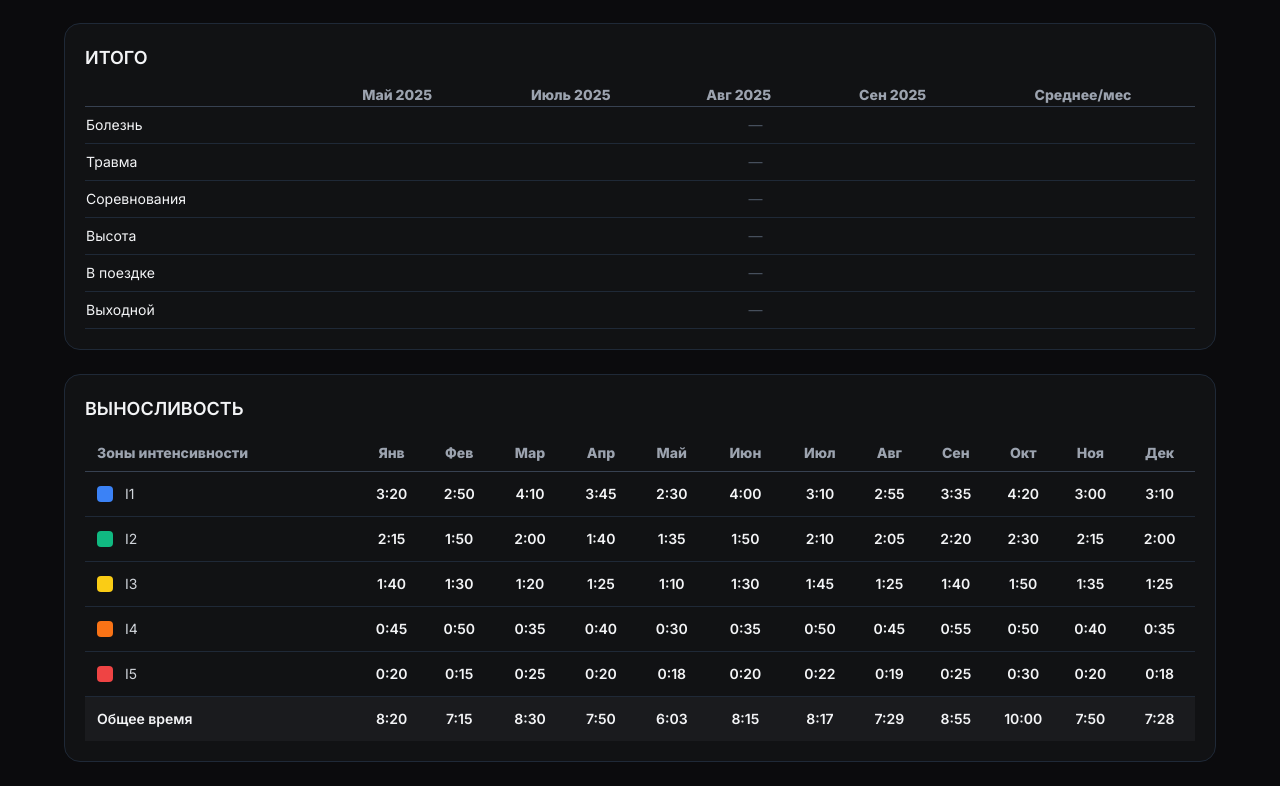
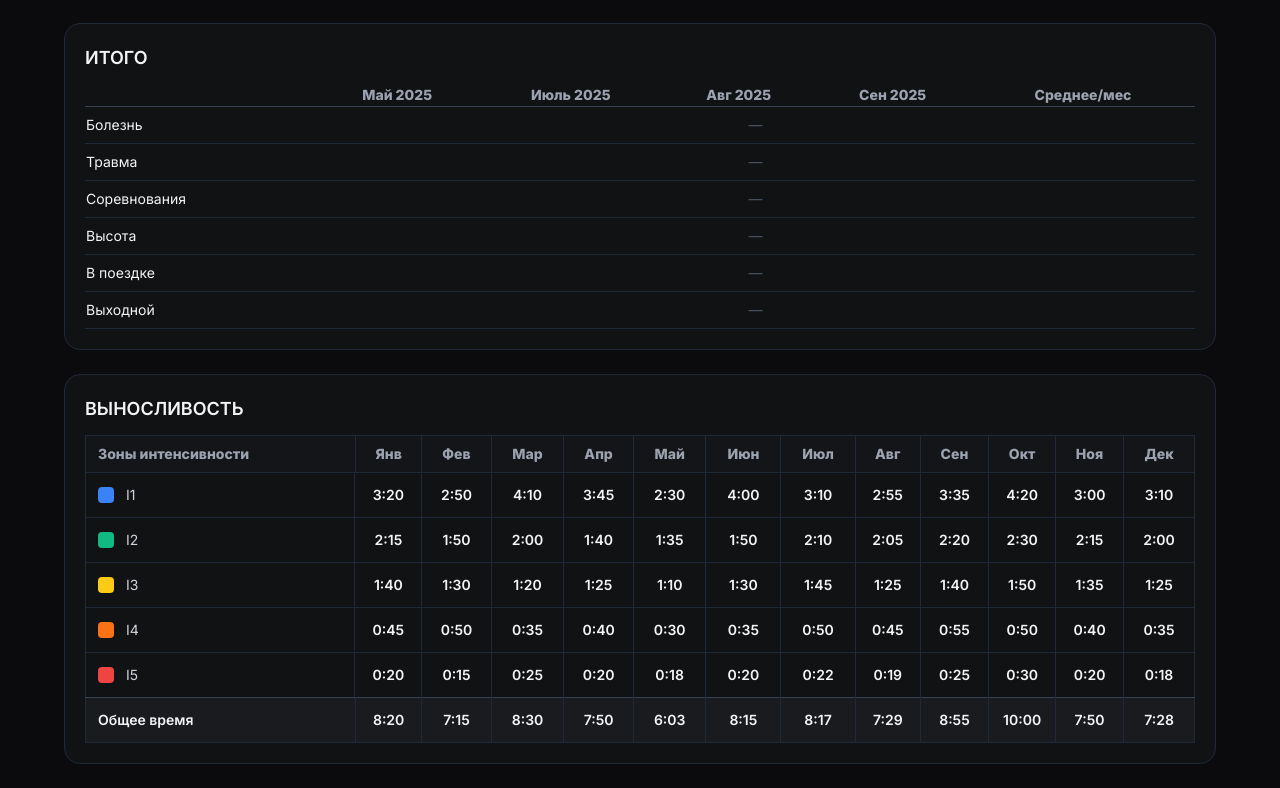
Before and after one commit to mbaliabin/dagbook-test, a React (Vite) app in the folder fasx-frontend/: page /statistics in a window 1280 px wide. Shown: the part 550-1338 px from the top of the page. Built offline with nearby package versions, Linux system fonts and the light colour scheme.

Commit message:
Доработка StatisticsPage.tsx 4

```diff
--- a/fasx-frontend/src/pages/StatisticsPage.tsx
+++ b/fasx-frontend/src/pages/StatisticsPage.tsx
@@ -21,7 +21,6 @@ export default function StatisticsPage() {
   const [interval, setInterval] = useState("Месяц");
   const [mode, setMode] = useState("Время");
 
-  // Данные по зонам
   const enduranceData = [
     { zone: "I1", color: "#3b82f6", data: ["3:20", "2:50", "4:10", "3:45", "2:30", "4:00", "3:10", "2:55", "3:35", "4:20", "3:00", "3:10"] },
     { zone: "I2", color: "#10b981", data: ["2:15", "1:50", "2:00", "1:40", "1:35", "1:50", "2:10", "2:05", "2:20", "2:30", "2:15", "2:00"] },
@@ -32,20 +31,17 @@ export default function StatisticsPage() {
 
   const months = ["Янв", "Фев", "Мар", "Апр", "Май", "Июн", "Июл", "Авг", "Сен", "Окт", "Ноя", "Дек"];
 
-  // Функция для перевода времени в минуты
   const toMinutes = (time: string) => {
     const [h, m] = time.split(":").map(Number);
     return h * 60 + m;
   };
 
-  // Функция для перевода минут обратно в строку "ч:мм"
   const toTimeString = (minutes: number) => {
     const h = Math.floor(minutes / 60);
     const m = minutes % 60;
     return `${h}:${m.toString().padStart(2, "0")}`;
   };
 
-  // Подсчет суммы по каждой колонке (месяцу)
   const totalByMonth = months.map((_, monthIndex) => {
     const totalMinutes = enduranceData.reduce(
       (sum, zone) => sum + toMinutes(zone.data[monthIndex]),
@@ -57,6 +53,7 @@ export default function StatisticsPage() {
   return (
     <div className="min-h-screen bg-[#0B0B0D] text-gray-100 p-6">
       <div className="max-w-6xl mx-auto space-y-6">
+
         {/* ФИЛЬТРЫ */}
         <div className="grid grid-cols-1 md:grid-cols-2 gap-4">
           <div className="bg-[#111214] p-4 rounded-2xl border border-gray-800">
@@ -164,12 +161,17 @@ export default function StatisticsPage() {
         <div className="bg-[#111214] p-5 rounded-2xl border border-gray-800">
           <h2 className="text-lg font-semibold mb-3">ВЫНОСЛИВОСТЬ</h2>
           <div className="overflow-x-auto">
-            <table className="w-full text-sm text-gray-300 border-collapse">
-              <thead className="text-gray-400 border-b border-gray-700">
+            <table className="w-full text-sm text-gray-300 border-collapse border border-gray-800">
+              <thead className="text-gray-400 bg-[#141518]">
                 <tr>
-                  <th className="text-left py-2 px-3">Зоны интенсивности</th>
+                  <th className="text-left py-2 px-3 border-r border-gray-800">
+                    Зоны интенсивности
+                  </th>
                   {months.map((month) => (
-                    <th key={month} className="py-2 px-2 text-center">
+                    <th
+                      key={month}
+                      className="py-2 px-2 text-center border-r border-gray-800 last:border-r-0"
+                    >
                       {month}
                     </th>
                   ))}
@@ -177,13 +179,22 @@ export default function StatisticsPage() {
               </thead>
               <tbody>
                 {enduranceData.map(({ zone, color, data }) => (
-                  <tr key={zone} className="border-b border-gray-800 hover:bg-[#1b1c1f] transition">
-                    <td className="py-3 px-3 flex items-center gap-3">
-                      <div className="w-4 h-4 rounded" style={{ backgroundColor: color }}></div>
+                  <tr
+                    key={zone}
+                    className="border-t border-gray-800 hover:bg-[#1b1c1f] transition"
+                  >
+                    <td className="py-3 px-3 flex items-center gap-3 border-r border-gray-800">
+                      <div
+                        className="w-4 h-4 rounded"
+                        style={{ backgroundColor: color }}
+                      ></div>
                       <span className="font-medium">{zone}</span>
                     </td>
                     {data.map((time, i) => (
-                      <td key={i} className="py-3 text-center text-gray-100 font-semibold">
+                      <td
+                        key={i}
+                        className="py-3 text-center text-gray-100 font-semibold border-r border-gray-800 last:border-r-0"
+                      >
                         {time}
                       </td>
                     ))}
@@ -192,9 +203,14 @@ export default function StatisticsPage() {
 
                 {/* ОБЩЕЕ ВРЕМЯ */}
                 <tr className="bg-[#1a1b1e] border-t border-gray-700 font-semibold text-gray-100">
-                  <td className="py-3 px-3 text-left">Общее время</td>
+                  <td className="py-3 px-3 text-left border-r border-gray-800">
+                    Общее время
+                  </td>
                   {totalByMonth.map((time, i) => (
-                    <td key={i} className="py-3 text-center">
+                    <td
+                      key={i}
+                      className="py-3 text-center border-r border-gray-800 last:border-r-0"
+                    >
                       {time}
                     </td>
                   ))}
@@ -203,6 +219,7 @@ export default function StatisticsPage() {
             </table>
           </div>
         </div>
+
       </div>
     </div>
   );
```
